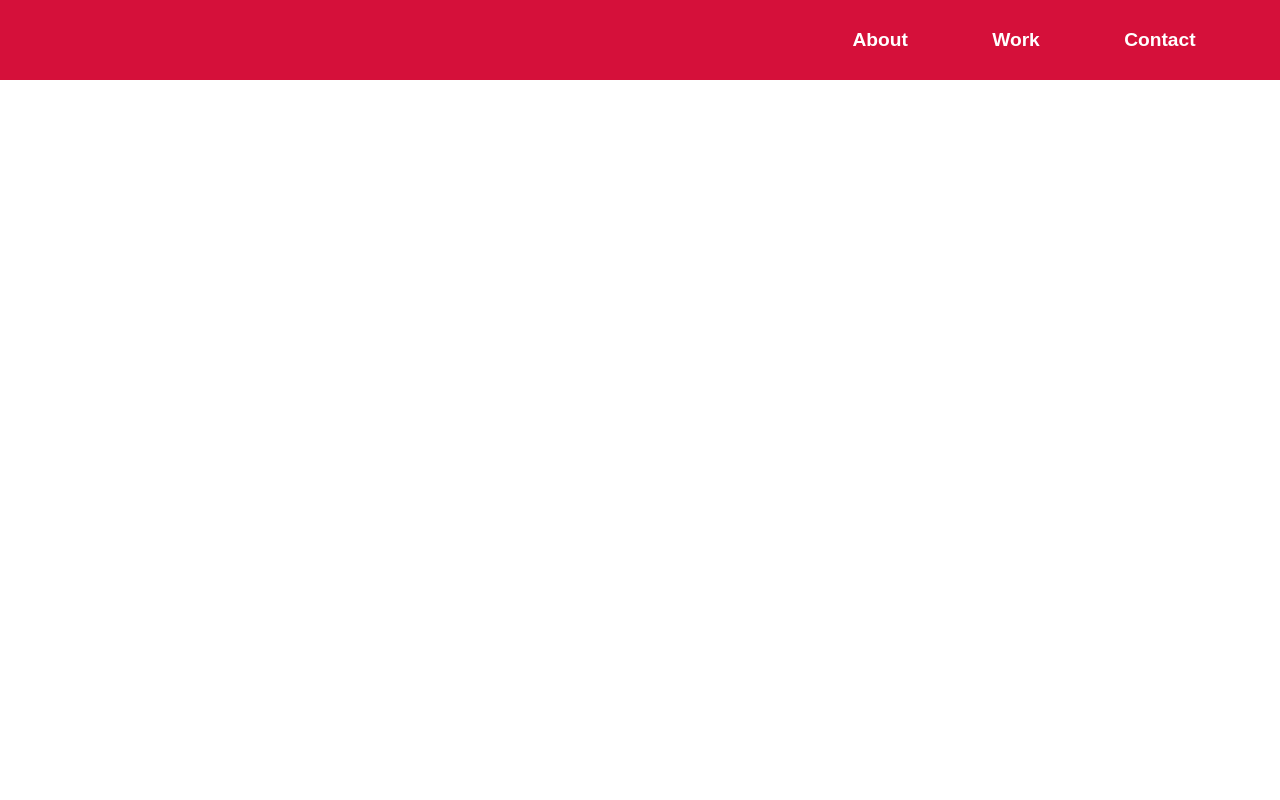
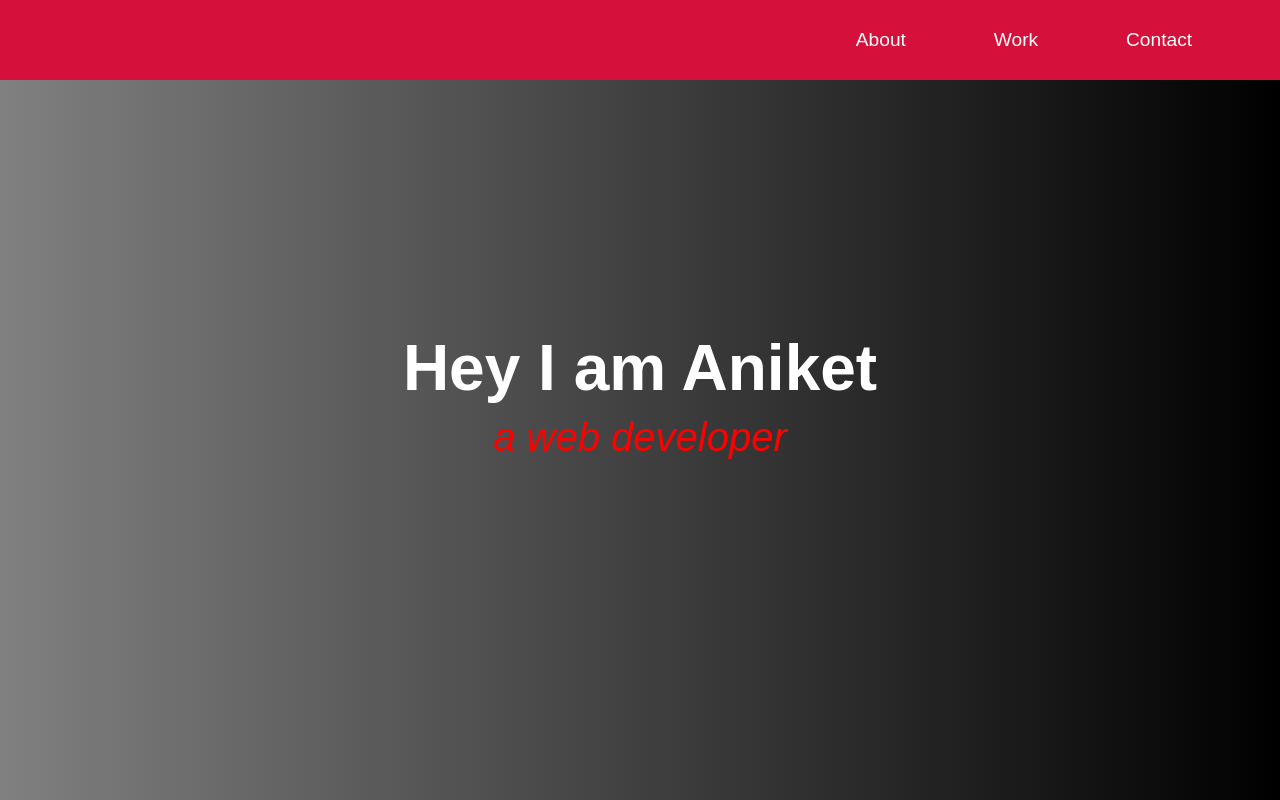
Before and after one commit to ASSAXIN06/PersonalPortfolioWebpage-RWD-freeCodeCamp, a plain HTML site: page index.html in a window 1280 px wide. Drawn offline with Linux system fonts and the light colour scheme.

Commit message:
Completed Welcome Section

```diff
--- a/index.html
+++ b/index.html
@@ -15,5 +15,9 @@
                 <a class="Contact" href="">Contact</a>
             </nav>
         </header>
+        <section class="Welcome">
+            <h1>Hey I am Aniket</h1>
+            <h2>a web developer</h2>
+        </section>
     </body>
 </html>
--- a/styles.css
+++ b/styles.css
@@ -4,14 +4,19 @@ body{
 }
 
 .header{
+    position: fixed;
+    top: 0;
+    left: 0;
     height: 10vh;
     width: 100%;
     background-color: rgb(213, 16, 58);
     display: flex;
     justify-content: space-between;
+    z-index: 1;
 }
 
 .navbar{
+    font-size: ;
     width: 40vw;
     display: flex;
     justify-content: space-evenly;
@@ -21,6 +26,37 @@ body{
 a{
     text-decoration: none;
     color: white;
-    font-weight: bold;
     font-size: larger;
 }
+
+.Welcome{
+    width: 100%;
+    height: 100vh;
+    display: flex;
+    flex-direction: column;
+    justify-content: center;
+    align-items: center;
+    background: linear-gradient(
+        90deg,
+        grey,
+        black
+    );
+
+}
+
+h1{
+    margin: 0;
+    padding: 0;
+    font-size: 4rem;
+    font-weight: 700;
+    color: white;
+}
+
+h2{
+    margin: 0;
+    padding: 10px;
+    font-size: 2.5rem;
+    font-weight: 100;
+    font-style: italic;
+    color: red
+}
```
